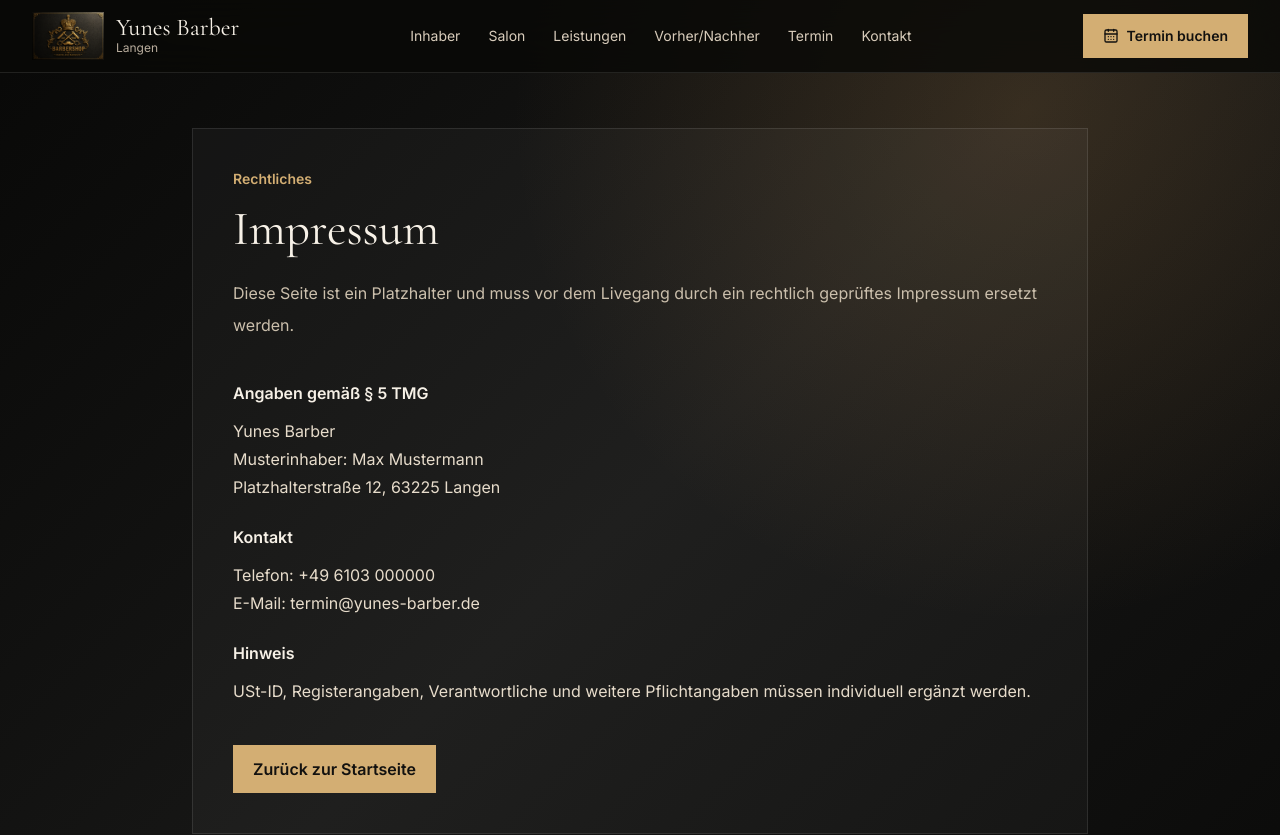
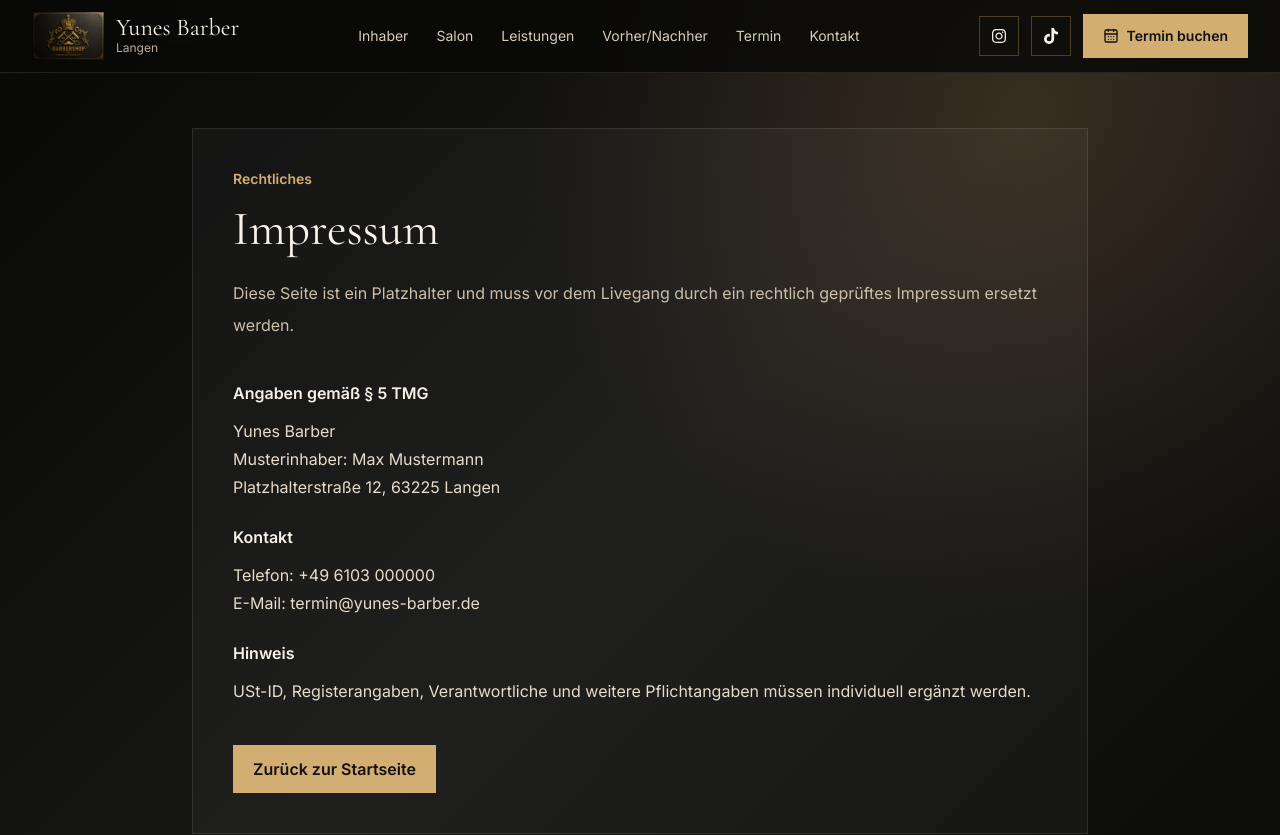
Before and after one commit to mstefan07/friseur, a Next.js app: page /impressum in a window 1280 px wide. Shown: the top 835 px of the page. Built offline with nearby package versions, Linux system fonts and the light colour scheme.

Commit message:
Add Instagram and TikTok icons to navbar
Co-authored-by: Cursor <cursoragent@cursor.com>

```diff
--- a/components/Navbar.tsx
+++ b/components/Navbar.tsx
@@ -5,7 +5,8 @@ import Image from "next/image";
 import Link from "next/link";
 import { AnimatePresence, motion } from "motion/react";
 import { CalendarDays, Menu, X } from "lucide-react";
-import { navigation, salon } from "@/lib/data";
+import { navigation, salon, socialLinks } from "@/lib/data";
+import { SocialLinks } from "@/components/SocialLinks";
 
 export function Navbar() {
   const [isOpen, setIsOpen] = useState(false);
@@ -47,6 +48,7 @@ export function Navbar() {
         </div>
 
         <div className="hidden items-center gap-3 lg:flex">
+          <SocialLinks links={socialLinks} variant="dark" size="sm" />
           <motion.a
             whileHover={{ y: -2 }}
             whileTap={{ scale: 0.98 }}
@@ -89,6 +91,9 @@ export function Navbar() {
                   {item.label}
                 </a>
               ))}
+              <div className="mt-4">
+                <SocialLinks links={socialLinks} variant="dark" size="sm" />
+              </div>
               <a
                 href="#buchung"
                 onClick={() => setIsOpen(false)}
```
